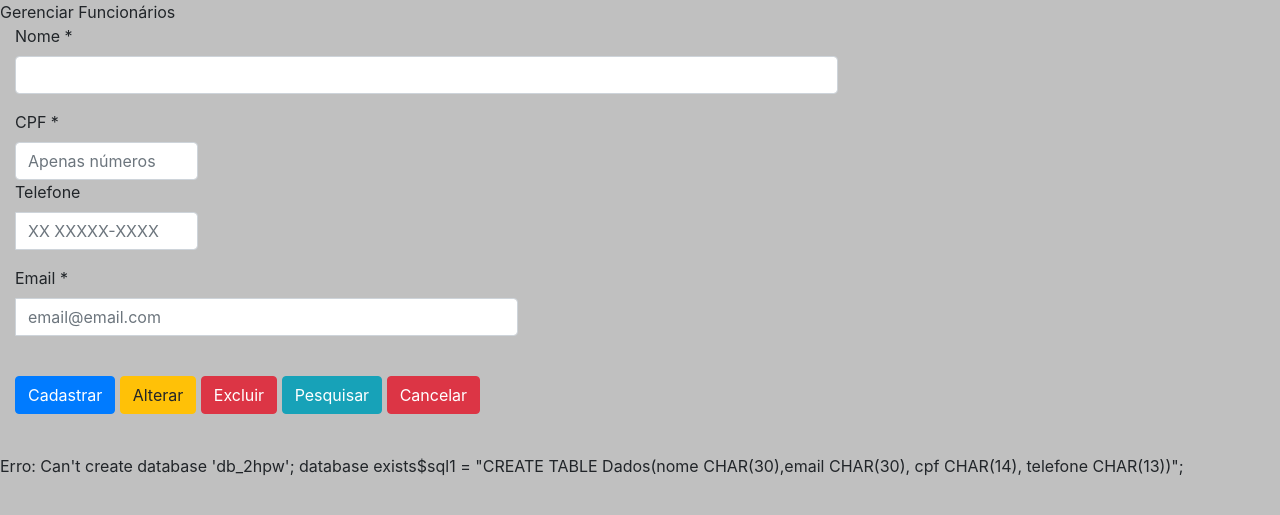
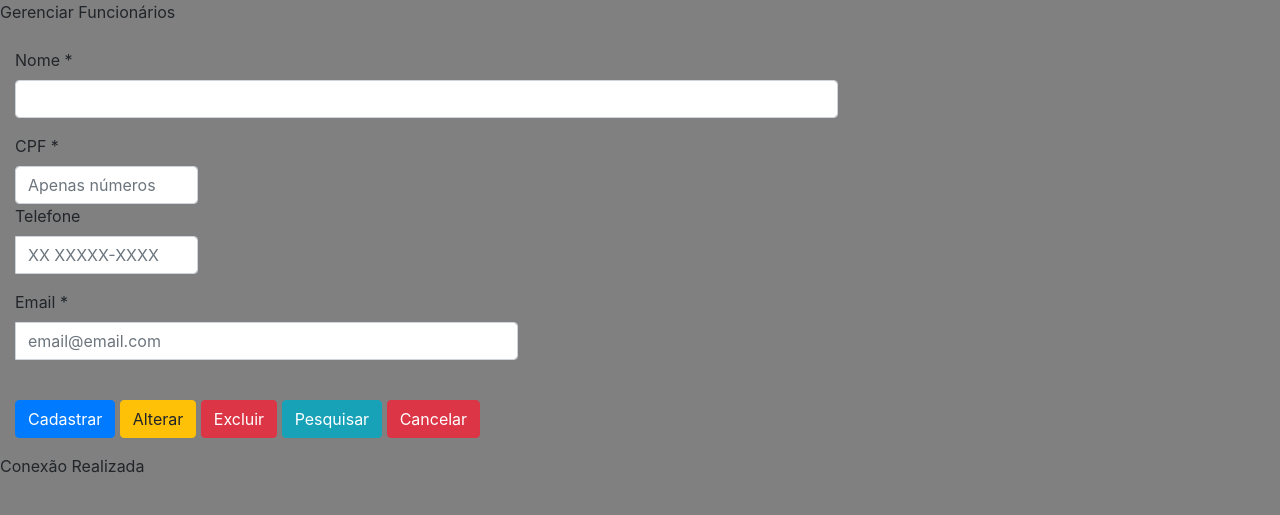
Before and after one commit to DaniloHY/ProjetoPHP2H2022, a PHP site: page /index.php in a window 1280 px wide. Shown: the top 515 px of the page. Run offline with PHP 8.4, Linux system fonts and the light colour scheme; some libraries are stand-ins or nearby versions.

Commit message:
Projeto_Crud

```diff
--- a/3 Módulo 2023/Revisão/index.php
+++ b/3 Módulo 2023/Revisão/index.php
@@ -6,8 +6,8 @@
 	<link rel="stylesheet" href="https://cdn.jsdelivr.net/npm/bootstrap@4.0.0/dist/css/bootstrap.min.css" integrity="sha384-Gn5384xqQ1aoWXA+058RXPxPg6fy4IWvTNh0E263XmFcJlSAwiGgFAW/dAiS6JXm" crossorigin="anonymous">
 	<title>Cadastro Funcionário</title>
 </head>
-<body style="background-color: #C0C0C0	;">
-	 <div class="panel-heading">Gerenciar Funcionários</div>
+<body style="background-color: #808080	;">
+	 <div class="panel-heading">Gerenciar Funcionários</div> <br>
 	<div class="form-group">
 		<label class="col-md-2 control-label" for="Nome">Nome <h11>*</h11></label>
 	<div class="col-md-8">
@@ -63,18 +63,7 @@
 		mysqli_connect_error();
 	}else{
 
-		$sql = "CREATE DATABASE db_2Hpw";
-
-			if (mysqli_query($con,$sql)) {
-					echo "Criado com sucesso";
-
-			}else {
-				echo "</br>Erro: ".mysqli_error($con);
-			}
-
-			mysqli_close($con);
-
+		echo "Conexão Realizada";
 	}
 
 ?>
-$sql1 = "CREATE TABLE Dados(nome CHAR(30),email CHAR(30), cpf CHAR(14), telefone CHAR(13))";
```
